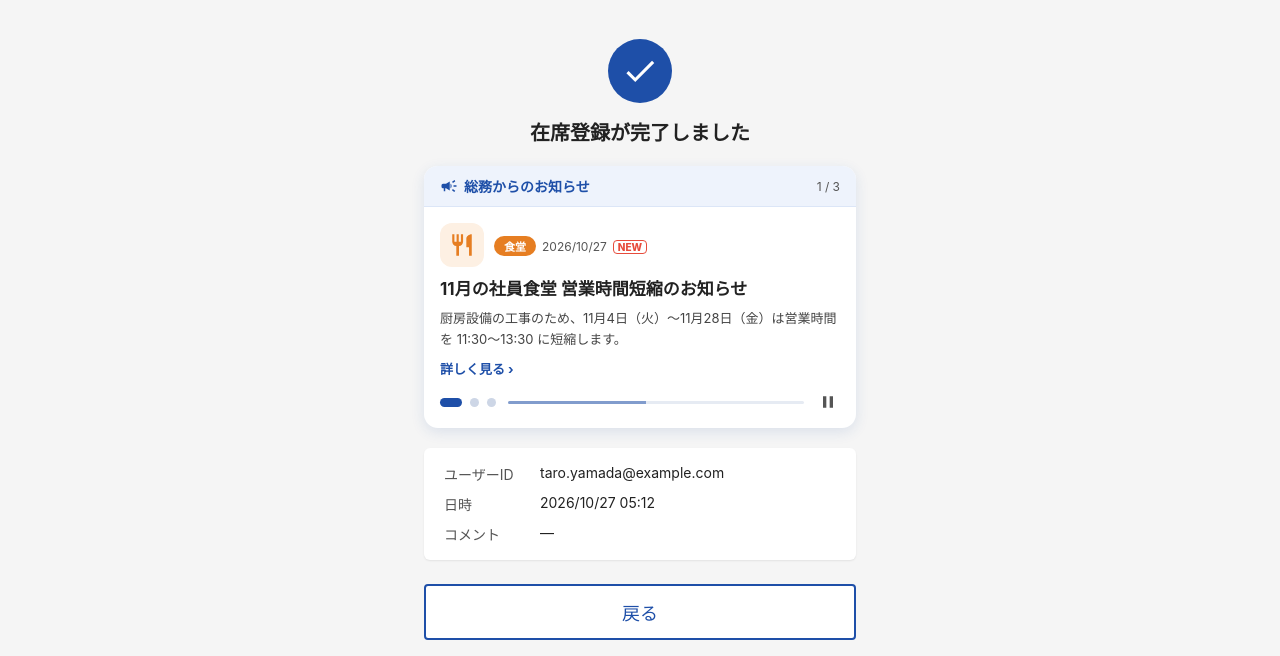
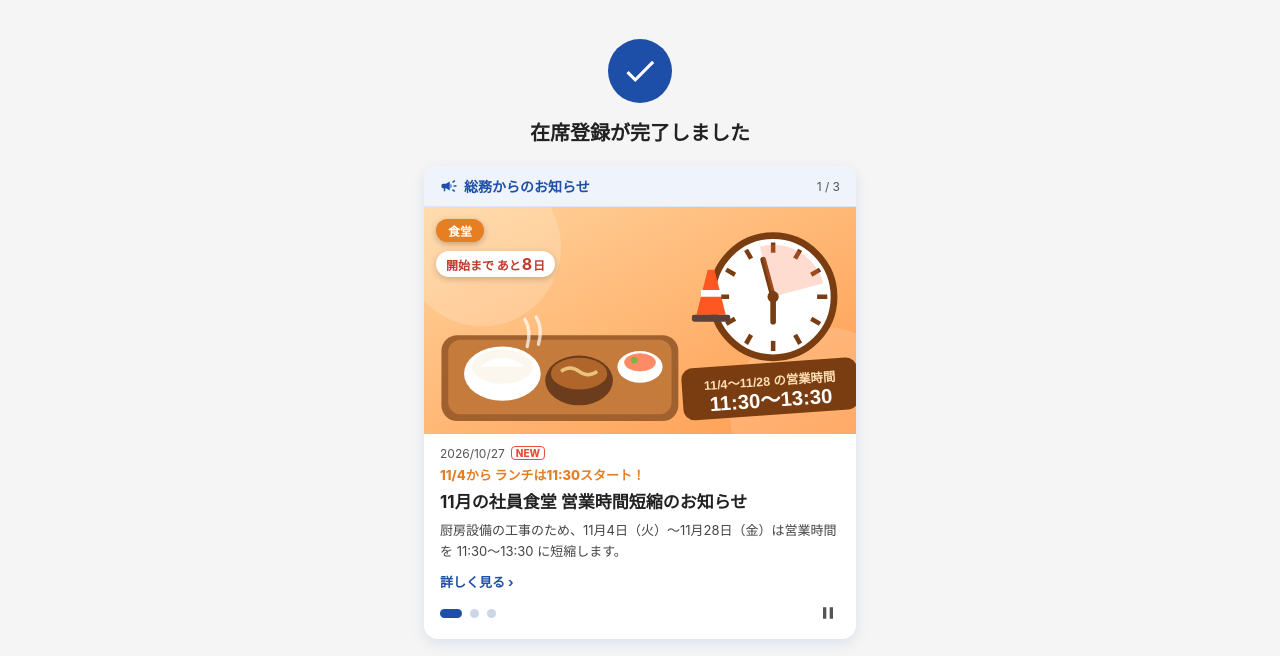
Before and after one commit to mobility-entertainment-proto/work-entertainment-proto-12, a plain HTML site: page index.html in a window 1280 px wide. Both pictures are taken after a click on the button "在席登録". Shown: the part 64-720 px from the top of the page. Drawn offline with Linux system fonts and the light colour scheme.

Commit message:
お知らせにイラストのバナー・キャッチコピー・残り日数を追加し、時間のバーを削除
Co-Authored-By: Claude Opus 5.5 <noreply@anthropic.com>

```diff
--- a/index.html
+++ b/index.html
@@ -89,25 +89,26 @@
   .news-head { display: flex; align-items: center; justify-content: space-between; padding: 10px 16px; background: #eef3fc; border-bottom: 1px solid #dce6f7; }
   .news-head b { font-size: 14px; color: var(--primary); display: flex; align-items: center; gap: 6px; }
   .news-head span { font-size: 12px; color: var(--muted); }
-  .slide { position: relative; padding: 16px 16px 12px; min-height: 176px; transition: opacity .6s ease; }
+  .slide { position: relative; transition: opacity .6s ease; }
   .slide.out { opacity: 0; }
-  .slide .top { display: flex; align-items: center; gap: 10px; margin-bottom: 10px; }
-  .slide .ico { width: 44px; height: 44px; flex: 0 0 44px; border-radius: 12px; display: flex; align-items: center; justify-content: center; }
-  .slide .ico svg { width: 26px; height: 26px; }
-  .slide .cat { font-size: 11px; font-weight: 800; color: #fff; border-radius: 999px; padding: 2px 10px; display: inline-block; }
-  .slide .date { font-size: 12px; color: var(--muted); margin-left: 6px; }
-  .slide .new { font-size: 10px; font-weight: 800; color: #e74c3c; border: 1px solid #e74c3c; border-radius: 4px; padding: 0 4px; margin-left: 6px; }
+  .banner { position: relative; aspect-ratio: 400 / 210; overflow: hidden; background: #eef3fc; }
+  .banner img { width: 100%; height: 100%; display: block; object-fit: cover; }
+  .banner img.zoom { animation: zoom 7s ease-out forwards; }
+  @keyframes zoom { from { transform: scale(1); } to { transform: scale(1.08); } }
+  .banner .cat-on { position: absolute; left: 12px; top: 12px; font-size: 12px; font-weight: 800; color: #fff; border-radius: 999px; padding: 3px 12px; box-shadow: 0 2px 6px rgba(0,0,0,.25); }
+  .banner .count-on { position: absolute; left: 12px; top: 44px; background: #fff; color: #c0392b; font-size: 12px; font-weight: 800; border-radius: 999px; padding: 3px 10px; box-shadow: 0 2px 6px rgba(0,0,0,.2); }
+  .banner .count-on b { font-size: 16px; margin: 0 1px; }
+  .slide .text { padding: 12px 16px 10px; min-height: 150px; }
+  .slide .catch { font-size: 13px; font-weight: 800; margin: 0 0 4px; }
+  .slide .meta { display: flex; align-items: center; gap: 6px; font-size: 12px; color: var(--muted); margin-bottom: 4px; }
+  .slide .new { font-size: 10px; font-weight: 800; color: #e74c3c; border: 1px solid #e74c3c; border-radius: 4px; padding: 0 4px; }
   .slide h3 { font-size: 17px; margin: 0 0 6px; line-height: 1.45; }
   .slide p { font-size: 13px; color: #444; margin: 0; line-height: 1.6; }
   .slide .more { display: inline-flex; align-items: center; gap: 2px; margin-top: 10px; background: none; border: 0; padding: 0; color: var(--primary); font: inherit; font-size: 13px; font-weight: 700; cursor: pointer; }
-  .news-foot { display: flex; align-items: center; gap: 12px; padding: 0 16px 14px; }
+  .news-foot { display: flex; align-items: center; justify-content: space-between; gap: 12px; padding: 0 16px 14px; }
   .dots { display: flex; gap: 8px; }
   .dots button { width: 9px; height: 9px; border-radius: 50%; border: 0; padding: 0; background: #cdd6e6; cursor: pointer; transition: all .3s; }
   .dots button[aria-current="true"] { width: 22px; border-radius: 5px; background: var(--primary); }
-  .timer { flex: 1; height: 3px; background: #e6ebf3; border-radius: 2px; overflow: hidden; }
-  .timer div { height: 100%; width: 0; background: var(--primary); opacity: .5; }
-  .timer div.run { animation: timer linear forwards; }
-  @keyframes timer { from { width: 0; } to { width: 100%; } }
   .pause { background: none; border: 0; padding: 2px; color: var(--muted); cursor: pointer; display: flex; }
 
   /* 詳細 */
@@ -115,6 +116,7 @@
   .sheet.open { display: flex; }
   .sheet .panel { width: 100%; max-width: 480px; background: #fff; border-radius: 18px 18px 0 0; padding: 20px 20px calc(24px + env(safe-area-inset-bottom)); text-align: left; animation: up .3s ease-out; max-height: 85vh; overflow: auto; }
   @keyframes up { from { transform: translateY(40px); } }
+  .sheet .sheet-img { width: calc(100% + 40px); margin: -20px -20px 12px; display: block; border-radius: 18px 18px 0 0; }
   .sheet h3 { font-size: 18px; margin: 10px 0 8px; line-height: 1.45; }
   .sheet .body { font-size: 14px; line-height: 1.8; color: #333; white-space: pre-line; }
   .sheet .from { font-size: 12px; color: var(--muted); margin-top: 14px; }
@@ -122,7 +124,7 @@
 
   @media (prefers-reduced-motion: reduce) {
     .slide { transition: none; }
-    .timer div.run { animation: none; }
+    .banner img.zoom { animation: none; }
   }
 
   /* フッター */
@@ -195,7 +197,6 @@
           <div class="slide" id="slide" aria-live="polite"></div>
           <div class="news-foot">
             <div class="dots" id="dots"></div>
-            <div class="timer"><div id="timer"></div></div>
             <button class="pause" id="btnPause" aria-label="一時停止"></button>
           </div>
         </section>
@@ -214,6 +215,7 @@
 
   <div class="sheet" id="sheet">
     <div class="panel" role="dialog" aria-modal="true" aria-labelledby="sheetTitle">
+      <img class="sheet-img" id="sheetImg" src="" alt="">
       <div id="sheetMeta"></div>
       <h3 id="sheetTitle"></h3>
       <div class="body" id="sheetBody"></div>
@@ -254,24 +256,24 @@
   // 本番では総務の掲示システムなどから取得する想定。今はデモ用の架空のお知らせ
   const NOTICES = [
     {
-      cat: '食堂', color: '#e67e22', bg: '#fdf0e3', date: '2026/10/27', isNew: true,
-      icon: '<svg viewBox="0 0 24 24" fill="#e67e22"><path d="M11 9H9V2H7v7H5V2H3v7c0 2.12 1.66 3.84 3.75 3.97V22h2.5v-9.03C11.34 12.84 13 11.12 13 9V2h-2v7zm5-3v8h2.5v8H21V2c-2.76 0-5 2.24-5 4z"/></svg>',
+      cat: '食堂', color: '#e67e22', date: '2026/10/27', isNew: true,
+      img: 'assets/news-cafeteria.svg', catch: '11/4から ランチは11:30スタート！', until: { date: '2026-11-04', label: '開始まで' },
       title: '11月の社員食堂 営業時間短縮のお知らせ',
       summary: '厨房設備の工事のため、11月4日（火）〜11月28日（金）は営業時間を 11:30〜13:30 に短縮します。',
       body: '厨房設備の更新工事にともない、下記の期間、社員食堂の営業時間を短縮します。\n\n■ 期間\n11月4日（火）〜11月28日（金）\n\n■ 営業時間\n通常 11:00〜14:00 → 短縮 11:30〜13:30\n\n期間中は混雑が予想されます。時間をずらしてのご利用にご協力ください。テイクアウト弁当は通常どおり販売します。',
       from: '総務部 福利厚生グループ',
     },
     {
-      cat: '社長コラム', color: '#1e4fa8', bg: '#e8eefb', date: '2026/10/24', isNew: true,
-      icon: '<svg viewBox="0 0 24 24" fill="#1e4fa8"><path d="M3 17.25V21h3.75L17.81 9.94l-3.75-3.75L3 17.25zM20.71 7.04a1 1 0 0 0 0-1.41l-2.34-2.34a1 1 0 0 0-1.41 0l-1.83 1.83 3.75 3.75 1.83-1.83z"/></svg>',
+      cat: '社長コラム', color: '#1e4fa8', date: '2026/10/24', isNew: true,
+      img: 'assets/news-column.svg', catch: '現場のアイデアが形になった、あの話も登場',
       title: '社長コラム 第12回「挑戦を楽しむチームへ」を公開しました',
       summary: '今回のテーマは「小さな挑戦の積み重ね」。現場で生まれたアイデアのエピソードも紹介しています。',
       body: '社内ポータルの「社長コラム」に、第12回を公開しました。\n\n今回のテーマは「挑戦を楽しむチームへ」。日々の業務の中での小さな挑戦や、現場から生まれたアイデアが形になったエピソードを紹介しています。\n\nコラムへの感想は、ポータルのコメント欄からお寄せください。',
       from: '総務部 広報グループ',
     },
     {
-      cat: '健康', color: '#27ae60', bg: '#e6f6ec', date: '2026/10/20', isNew: false,
-      icon: '<svg viewBox="0 0 24 24" fill="#27ae60"><path d="M19 3H5a2 2 0 0 0-2 2v14a2 2 0 0 0 2 2h14a2 2 0 0 0 2-2V5a2 2 0 0 0-2-2zm-2 10h-4v4h-2v-4H7v-2h4V7h2v4h4v2z"/></svg>',
+      cat: '健康', color: '#27ae60', date: '2026/10/20', isNew: false,
+      img: 'assets/news-flu.svg', catch: '会社負担で受けられる、今年の予防接種', until: { date: '2026-11-10', label: '予約締切まで' },
       title: 'インフルエンザ予防接種（社内接種）の予約受付中',
       summary: '社内での予防接種を実施します。予約は11月10日（月）まで。費用は会社が全額負担します。',
       body: '今年も社内でインフルエンザ予防接種を実施します。\n\n■ 接種日\n11月17日（月）・18日（火）\n\n■ 場所\n本館 2F 健康管理室\n\n■ 予約締め切り\n11月10日（月）\n\n費用は会社が全額負担します。予約は社内ポータルの「健康管理」から行えます。',
@@ -284,17 +286,25 @@
   const PAUSE_ICON = '<svg width="20" height="20" viewBox="0 0 24 24" fill="currentColor"><path d="M6 19h4V5H6v14zm8-14v14h4V5h-4z"/></svg>';
   const PLAY_ICON = '<svg width="20" height="20" viewBox="0 0 24 24" fill="currentColor"><path d="M8 5v14l11-7z"/></svg>';
 
+  // 期限までの日数（過ぎていたら表示しない）
+  function daysLeft(n) {
+    if (!n.until) return null;
+    const today = new Date(); today.setHours(0, 0, 0, 0);
+    const d = Math.round((new Date(n.until.date + 'T00:00:00') - today) / 86400000);
+    return d < 0 ? null : d;
+  }
   function paint(i) {
-    const n = NOTICES[i];
-    $('slide').innerHTML = `<div class="top"><div class="ico" style="background:${n.bg}">${n.icon}</div><div><span class="cat" style="background:${n.color}">${n.cat}</span><span class="date">${n.date}</span>${n.isNew ? '<span class="new">NEW</span>' : ''}</div></div>
-      <h3>${n.title}</h3><p>${n.summary}</p><button class="more" data-open="${i}">詳しく見る ›</button>`;
+    const n = NOTICES[i], left = daysLeft(n);
+    $('slide').innerHTML = `<div class="banner"><img class="zoom" src="${n.img}" alt="${n.title}">
+        <span class="cat-on" style="background:${n.color}">${n.cat}</span>
+        ${left === null ? '' : `<span class="count-on">${n.until.label} ${left === 0 ? '<b>今日</b>' : `あと<b>${left}</b>日`}</span>`}</div>
+      <div class="text">
+        <div class="meta"><span>${n.date}</span>${n.isNew ? '<span class="new">NEW</span>' : ''}</div>
+        <p class="catch" style="color:${n.color}">${n.catch}</p>
+        <h3>${n.title}</h3><p>${n.summary}</p><button class="more" data-open="${i}">詳しく見る ›</button>
+      </div>`;
     $('newsCount').textContent = `${i + 1} / ${NOTICES.length}`;
     $('dots').querySelectorAll('button').forEach((b, k) => b.setAttribute('aria-current', k === i));
-  }
-  function restartTimer() {
-    const t = $('timer');
-    t.classList.remove('run'); void t.offsetWidth;
-    if (!paused) { t.style.animationDuration = `${SHOW_MS}ms`; t.classList.add('run'); }
   }
   // フェードアウト → 中身を入れ替え → フェードイン
   function goTo(i) {
@@ -307,7 +317,6 @@
   }
   function schedule() {
     clearTimeout(rotTimer);
-    restartTimer();
     if (!paused) rotTimer = setTimeout(() => goTo(idx + 1), SHOW_MS);
   }
   function setPaused(p) {
@@ -330,6 +339,8 @@
     if (!b) return;
     const n = NOTICES[Number(b.dataset.open)];
     $('sheetMeta').innerHTML = `<span class="cat" style="background:${n.color};color:#fff;font-size:11px;font-weight:800;border-radius:999px;padding:2px 10px">${n.cat}</span><span style="font-size:12px;color:var(--muted);margin-left:8px">${n.date}</span>`;
+    $('sheetImg').src = n.img;
+    $('sheetImg').alt = n.title;
     $('sheetTitle').textContent = n.title;
     $('sheetBody').textContent = n.body;
     $('sheetFrom').textContent = `発信：${n.from}`;
```
Also changed, not shown: assets/news-cafeteria.svg (added), assets/news-column.svg (added), assets/news-flu.svg (added).
